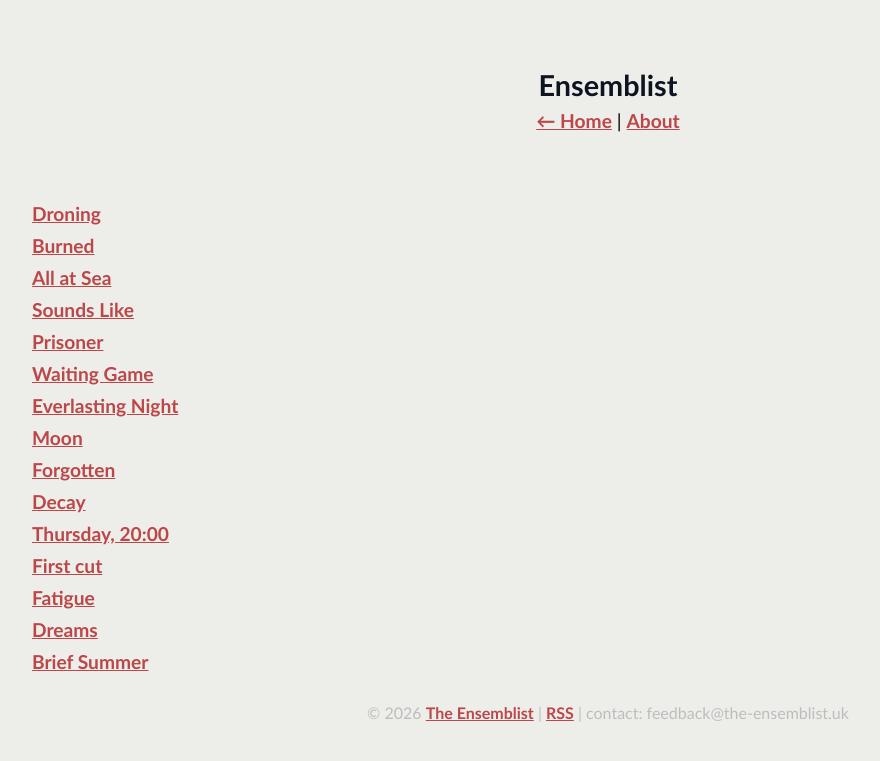
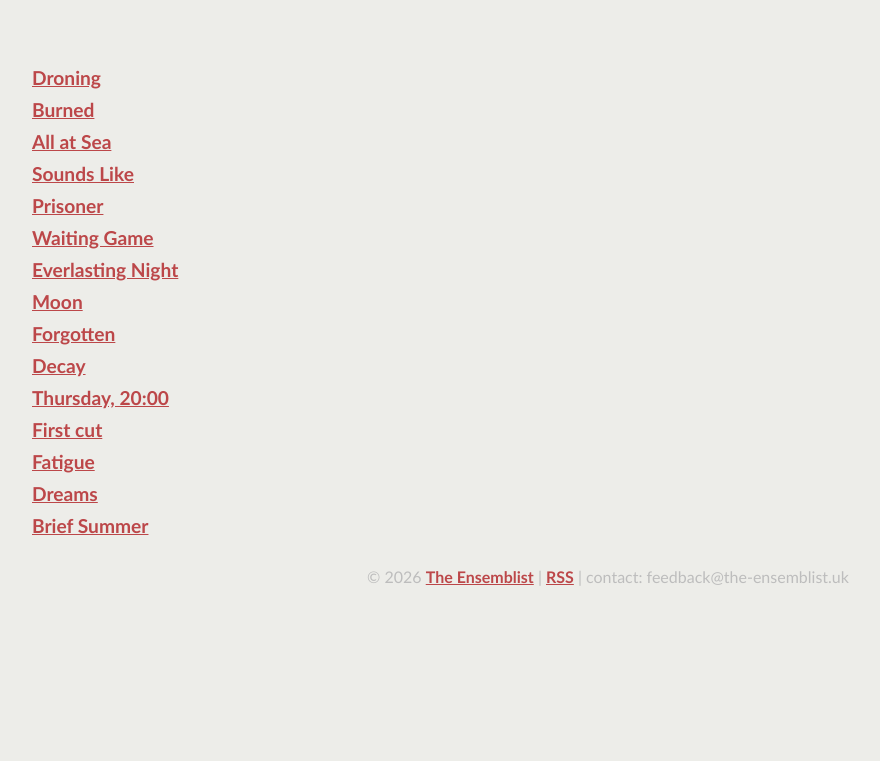
Before and after one commit to ensemblist/website, a Jekyll site: the page built from index.md, in a window 1280 px wide. Shown: the top 761 px of the page, without its empty margins (32-912 px from the left). Built offline with Jekyll 4.4.1, drawn with Linux system fonts in a browser that asks for light colours; some web fonts are replaced.

Commit message:
Update archive.html

```diff
--- a/_layouts/archive.html
+++ b/_layouts/archive.html
@@ -1,8 +1,4 @@
 {% include header.html %}
-        <article>
-            <h1>
-                {{ page.title }}</h1>
-{% include menu.html %}
 <ul>
     {% for post in site.posts %}
     <li class="posts">
@@ -10,5 +6,4 @@
     </li>
     {% endfor %}
 </ul>
-        </article>
 {% include footer.html %}
```
Lines whose indentation alone changed are shown as unchanged.
